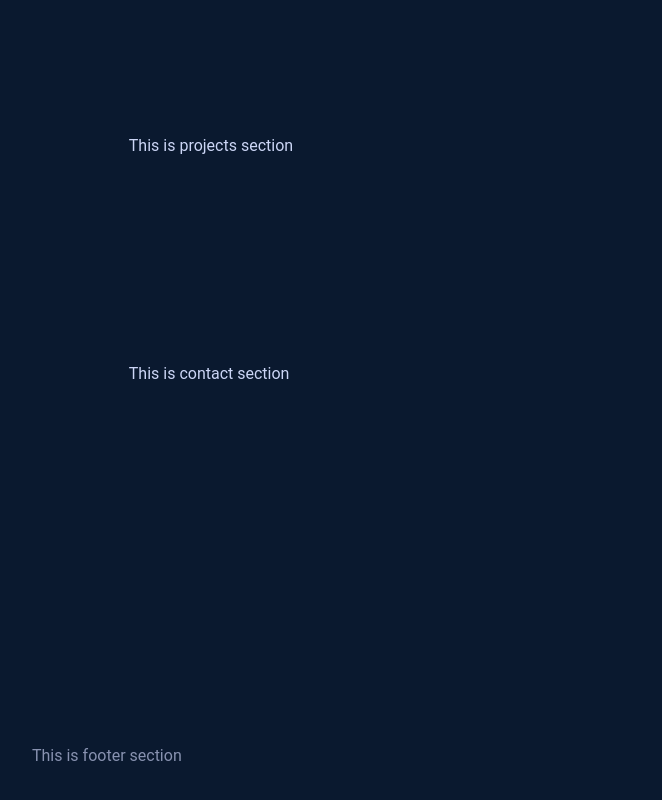
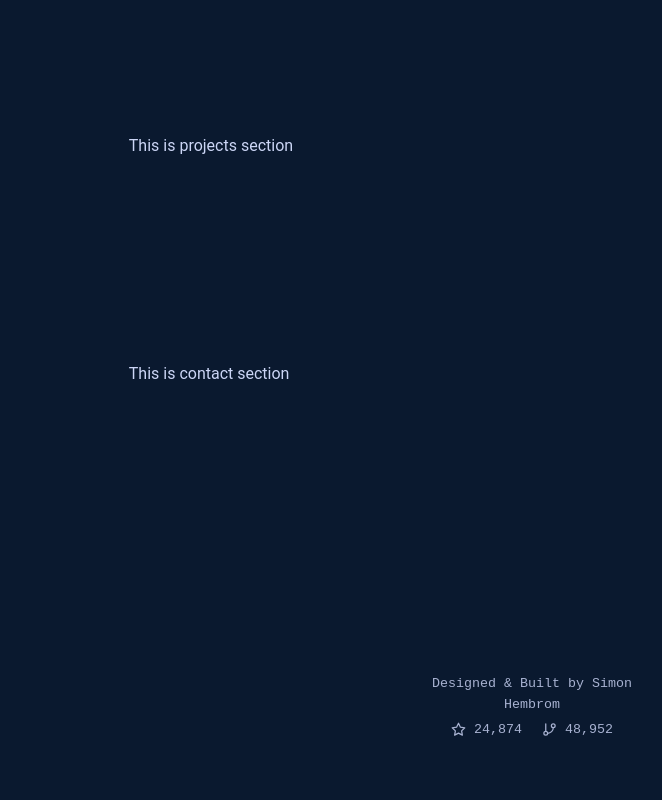
Before and after one commit to simons-devtools/simonhemrom, a Next.js app: page / in a window 1280 px wide. Shown: the part 1123-1923 px from the top of the page, without its empty margins (108-770 px from the left). After the commit the page ends 1894 px from the top, so only its background shows below. Built offline with nearby package versions, Linux system fonts and the light colour scheme.

Commit message:
updated the footer conpons styles

```diff
--- a/layout/footer.js
+++ b/layout/footer.js
@@ -1,6 +1,49 @@
-import Image from "next/image";
+import Link from "next/link";
 import styled from "styled-components";
+import { Icon } from "../configs/icons";
+
+const StyledFooter = styled.div`
+  width: 20%;
+  margin: 30px auto;
+  text-align: center;
+  .one {
+    display: block;
+  }
+  small {
+    font-family: monospace;
+    color: var(--light-slate);
+    margin: 0px 10px;
+    svg {
+      width: 15px;
+      height: 15px;
+    }
+  }
+  &:hover {
+    small {
+      color: var(--green) !important;
+      transition: var(--transition);
+    }
+  }
+
+  @media screen and (max-width: 768px) {
+    width: 100%;
+  }
+`;
 
 export default function Footer() {
-  return <section>This is footer section</section>;
+  return (
+    <StyledFooter>
+      <Link href="/" target="_blank" passHref>
+        <a className="">
+          <small className="one">Designed & Built by Simon Hembrom</small>
+          <small>
+            <Icon name="Star" /> 24,874
+          </small>
+          <small>
+            <Icon name="Fork" /> 48,952
+          </small>
+        </a>
+      </Link>
+    </StyledFooter>
+  );
 }
```
